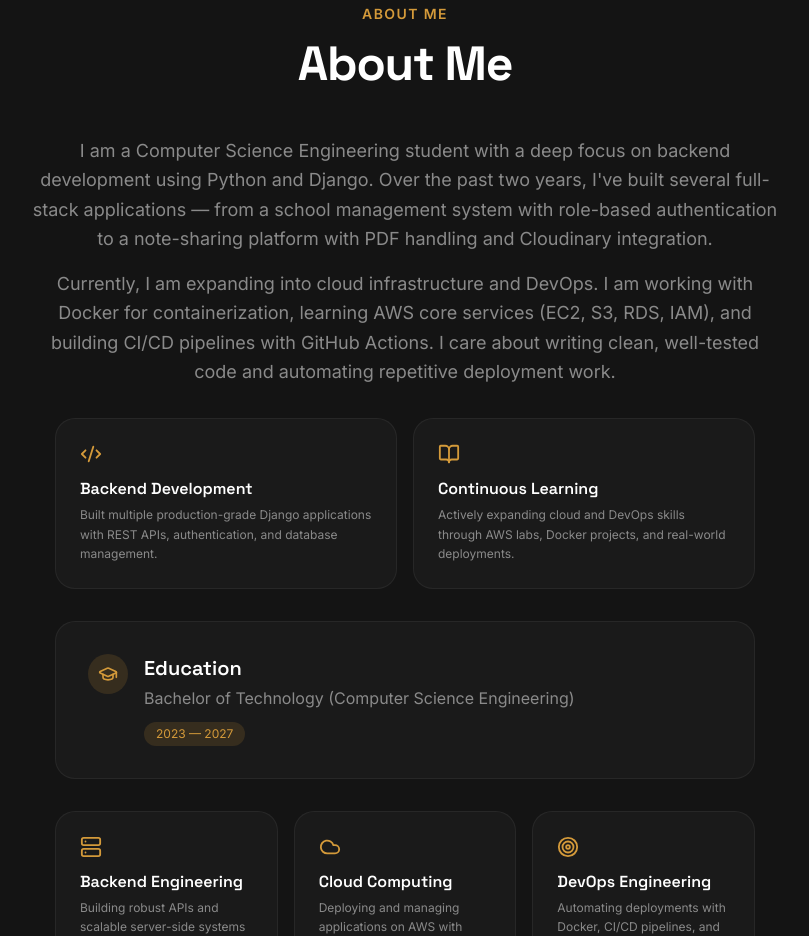
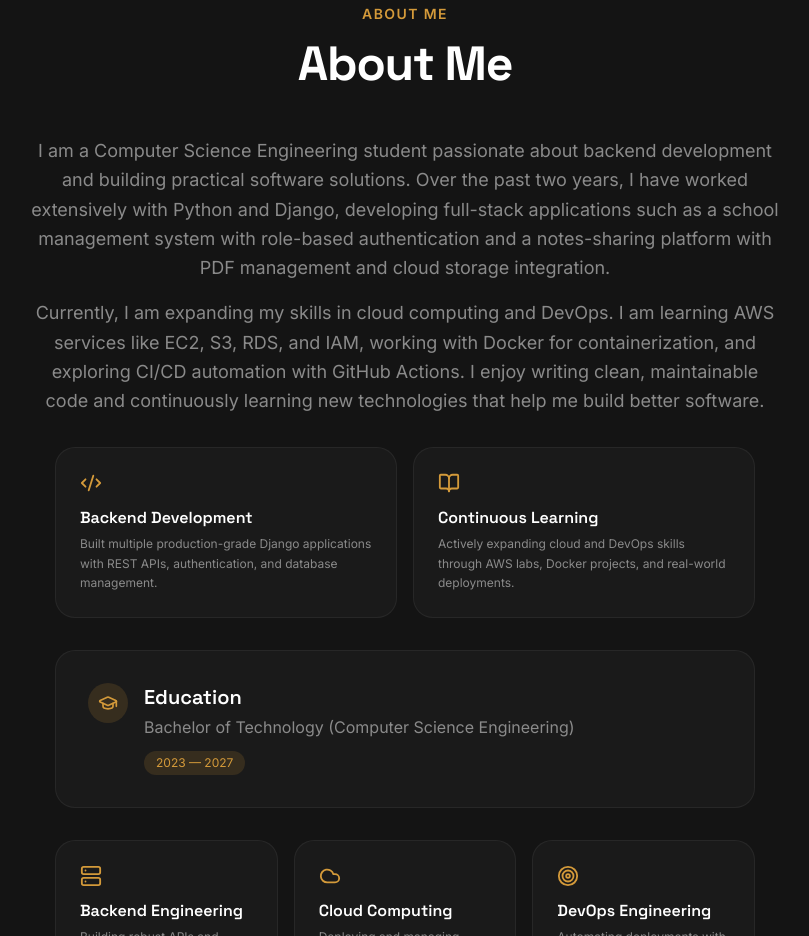
Before and after one commit to Ajay100705/Portfolio, a React (Vite) app: page / in a window 1280 px wide. Shown: the part 960-1896 px from the top of the page, without its empty margins (235-1044 px from the left). Built offline with nearby package versions, Linux system fonts and the light colour scheme.

Commit message:
Rewrite About section

```diff
--- a/src/sections/AboutSection.tsx
+++ b/src/sections/AboutSection.tsx
@@ -83,14 +83,17 @@ export function AboutSection() {
           className="mt-12 max-w-[750px] mx-auto"
         >
           <p className="text-lg text-[#8A8A8A] text-center leading-relaxed">
-            I am a Computer Science Engineering student with a deep focus on backend development using Python and Django.
-            Over the past two years, I've built several full-stack applications — from a school management system
-            with role-based authentication to a note-sharing platform with PDF handling and Cloudinary integration.
+            I am a Computer Science Engineering student passionate about backend development
+            and building practical software solutions. Over the past two years,
+            I have worked extensively with Python and Django, developing full-stack applications such as
+             a school management system with role-based authentication and
+             a notes-sharing platform with PDF management and cloud storage integration.
           </p>
           <p className="mt-4 text-lg text-[#8A8A8A] text-center leading-relaxed">
-            Currently, I am expanding into cloud infrastructure and DevOps. I am working with Docker for containerization,
-            learning AWS core services (EC2, S3, RDS, IAM), and building CI/CD pipelines with GitHub Actions.
-            I care about writing clean, well-tested code and automating repetitive deployment work.
+            Currently, I am expanding my skills in cloud computing and DevOps.
+            I am learning AWS services like EC2, S3, RDS, and IAM, working with Docker for containerization,
+            and exploring CI/CD automation with GitHub Actions. I enjoy writing clean, maintainable code and
+            continuously learning new technologies that help me build better software.
           </p>
         </motion.div>
 
```
